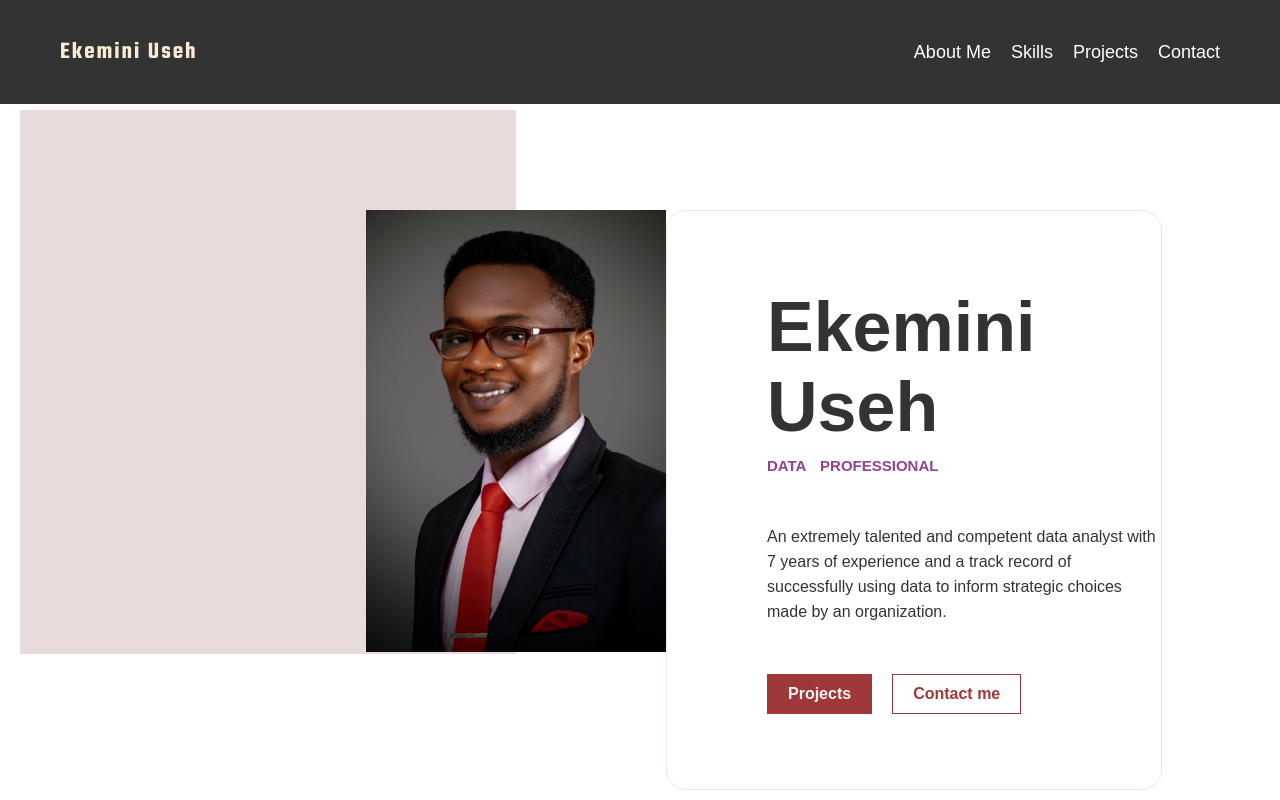
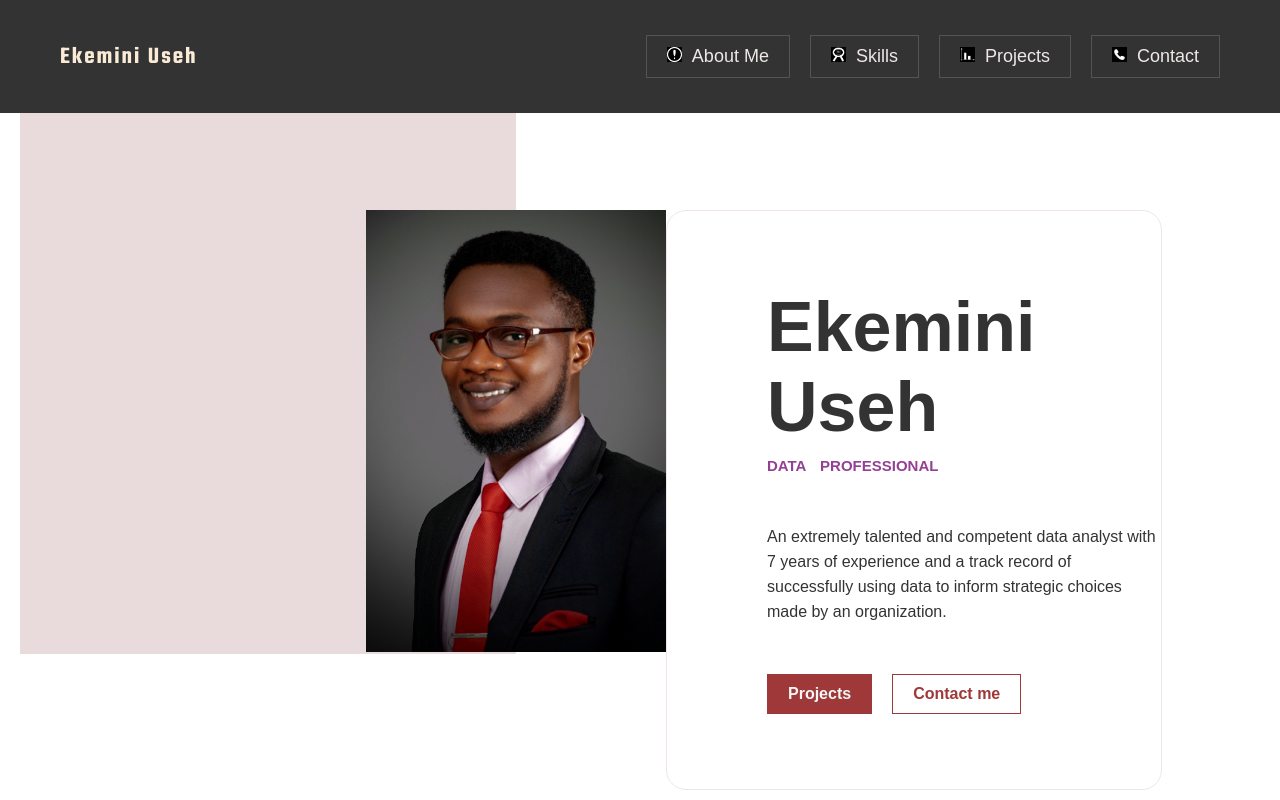
Before and after one commit to EkeminiMichaelUseh/ekeminiusehcv, a plain HTML site: page index.html in a window 1280 px wide. Shown: the top 800 px of the page. Drawn offline with Linux system fonts and the light colour scheme; a script that the page names is missing.

Commit message:
Update icon

```diff
--- a/index.html
+++ b/index.html
@@ -22,10 +22,10 @@
                 </a>
             </div>
             <ul class="nav-links">
-                <li><a href="#about">About Me</a></li>
-                <li><a href="#resume">Skills</a></li>
-                <li><a href="projects.html">Projects</a></li>
-                <li><a href="#contact">Contact</a></li>
+                <li><img src="aboutme.png" alt="info_icon" class="navicons"><a href="#about">About Me</a></li>
+                <li><img src="skills.png" alt="skill_icon" class="navicons"><a href="#resume">Skills</a></li>
+                <li><img src="project.png" alt="project_icon" class="navicons"><a href="projects.html">Projects</a></li>
+                <li><img src="call.jpg" alt="contact_icon" class="navicons"><a href="#contact">Contact</a></li>
             </ul>
             <!-- <div class="burger">
                 <div class="line1"></div>
@@ -135,7 +135,7 @@
                     <p>+447473545517</p>
                 </a>
                 <a href="#" class="email">
-                    <img src="email.jpg" alt="Email icon">
+                    <img src="email.png" alt="Email icon">
                     <p>ekeminiuseh@gmail.com</p>
                 </a>
                 <a href="#" class="linkedin">
--- a/style.css
+++ b/style.css
@@ -57,17 +57,24 @@ nav {
 }
 
 .nav-links li {
+    padding: 10px 20px;
     margin-left: 20px;
+    border: 1px solid #555353;
+    transition: 0.2s;
 }
-.nav-links li a:hover{
+.nav-links li:hover{
     color: antiquewhite;
-    transition: 0.5s;
+    background: #555353;
 }
 
 .nav-links a {
-    color: white;
+    color: #f0e8e8;
     text-decoration: none;
     font-size: 18px;
+}
+.navicons{
+    width: 15px;
+    margin-right: 10px;
 }
 
 .burger {
```
Also changed, not shown: projects.html (+2 -2 lines), aboutme.png (added), back.png (added), email.png (added), project.png (added), skills.png (added).
